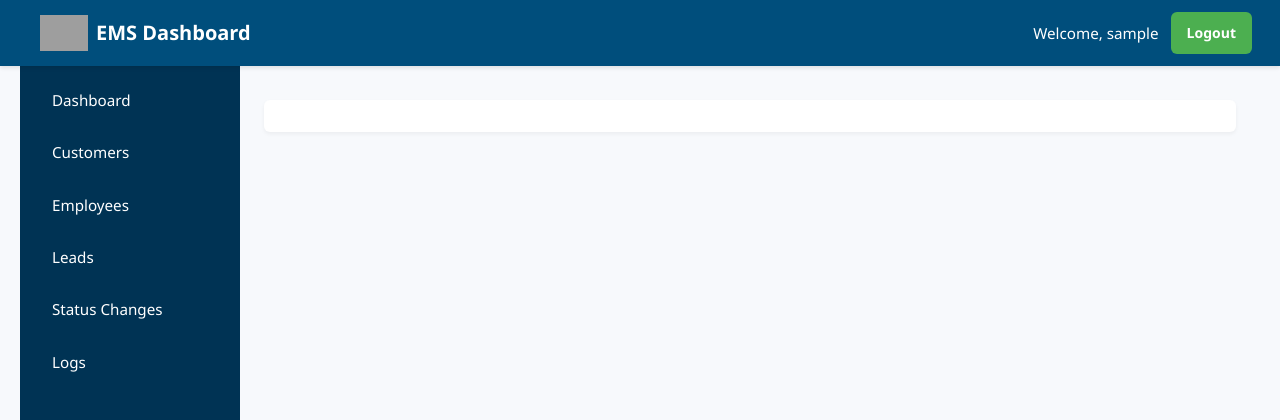
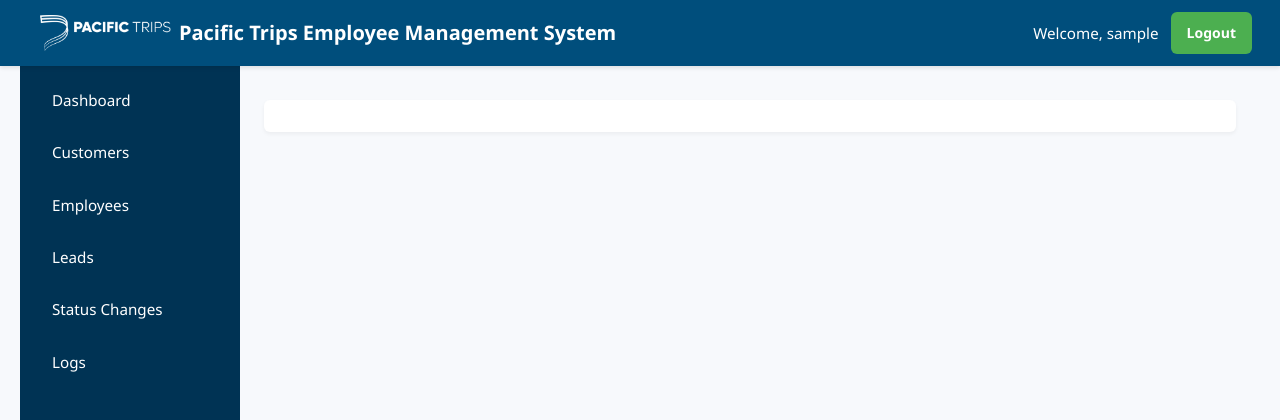
Before and after one commit to shahzaibjanjua25/pacific-trips-flask, a Flask app: page / in a window 1280 px wide. Shown: the top 420 px of the page. Run offline with Flask 3, Linux system fonts and the light colour scheme; a user stored in the database is signed in; grey boxes are pictures that could not be loaded.

Commit message:
UI being fixed3

```diff
--- a/templates/base.html
+++ b/templates/base.html
@@ -19,8 +19,8 @@
                 <span class="navbar-toggler-icon"></span>
             </button>
             <a class="navbar-brand" href="{{ url_for('index') }}">
-                <img src="{{ url_for('static', filename='logo.png') }}" class="logo" alt="EMS Logo">
-                EMS Dashboard
+                <img src="{{ url_for('static', filename='logo.webp') }}" class="logo" alt="EMS Logo">
+                Pacific Trips Employee Management System
             </a>
         </div>
         {% if session.user_id %}
```
